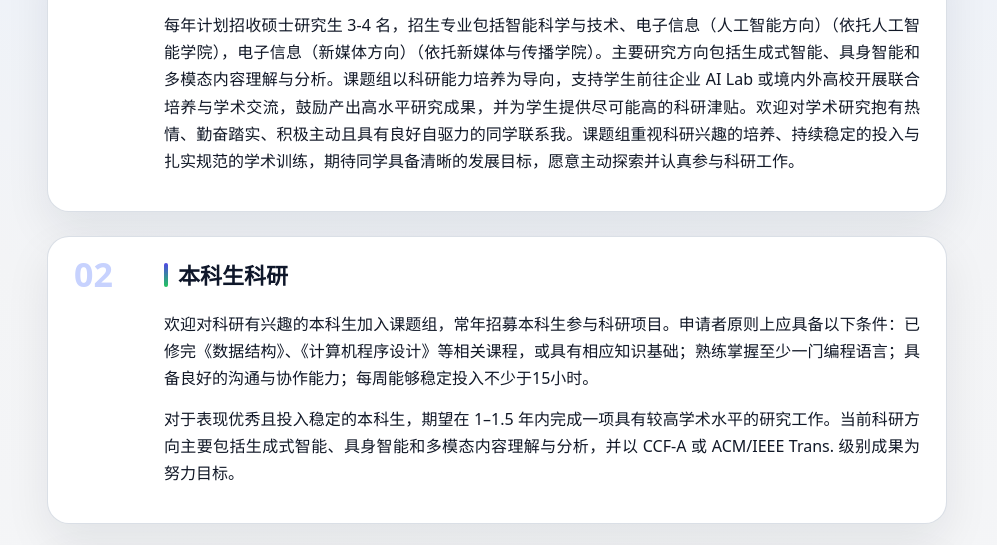
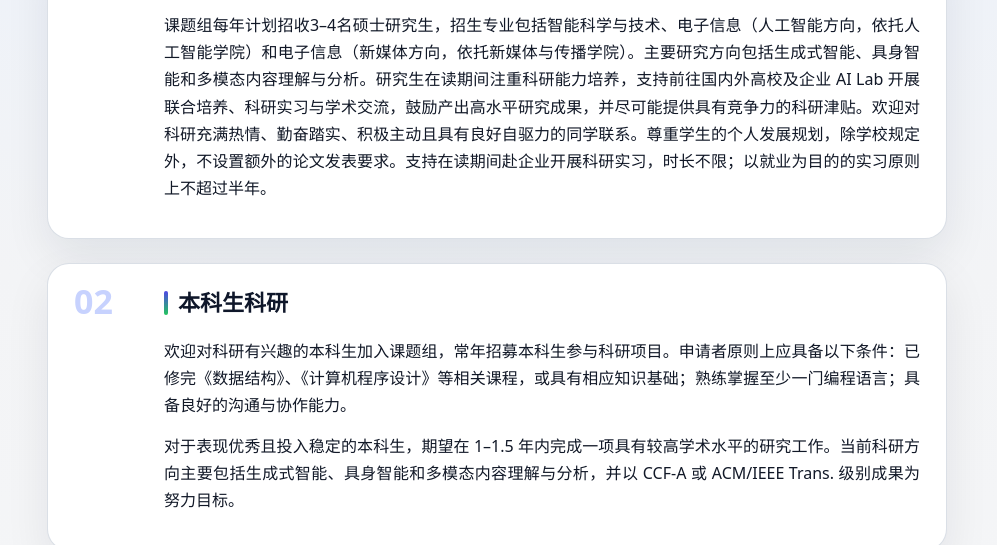
Before and after one commit to viktor-zhou/viktor-zhou.github.io, a plain HTML site: page admissions_zh.html in a window 1280 px wide. Shown: the part 625-1170 px from the top of the page, without its empty margins (143-1140 px from the left). Drawn offline with Linux system fonts and the light colour scheme.

Commit message:
Update admissions_zh.html

```diff
--- a/admissions_zh.html
+++ b/admissions_zh.html
@@ -50,7 +50,7 @@
       <p class="admissions-number" aria-hidden="true">01</p>
       <div>
         <h2 id="graduate-heading">研究生招生</h2>
-        <p>每年计划招收硕士研究生 3-4 名，招生专业包括智能科学与技术、电子信息（人工智能方向）（依托人工智能学院），电子信息（新媒体方向）（依托新媒体与传播学院）。主要研究方向包括生成式智能、具身智能和多模态内容理解与分析。课题组以科研能力培养为导向，支持学生前往企业 AI Lab 或境内外高校开展联合培养与学术交流，鼓励产出高水平研究成果，并为学生提供尽可能高的科研津贴。欢迎对学术研究抱有热情、勤奋踏实、积极主动且具有良好自驱力的同学联系我。课题组重视科研兴趣的培养、持续稳定的投入与扎实规范的学术训练，期待同学具备清晰的发展目标，愿意主动探索并认真参与科研工作。</p>
+        <p>课题组每年计划招收3–4名硕士研究生，招生专业包括智能科学与技术、电子信息（人工智能方向，依托人工智能学院）和电子信息（新媒体方向，依托新媒体与传播学院）。主要研究方向包括生成式智能、具身智能和多模态内容理解与分析。研究生在读期间注重科研能力培养，支持前往国内外高校及企业 AI Lab 开展联合培养、科研实习与学术交流，鼓励产出高水平研究成果，并尽可能提供具有竞争力的科研津贴。欢迎对科研充满热情、勤奋踏实、积极主动且具有良好自驱力的同学联系。尊重学生的个人发展规划，除学校规定外，不设置额外的论文发表要求。支持在读期间赴企业开展科研实习，时长不限；以就业为目的的实习原则上不超过半年。</p>
       </div>
     </section>
 
@@ -58,7 +58,7 @@
       <p class="admissions-number" aria-hidden="true">02</p>
       <div>
         <h2 id="undergraduate-heading">本科生科研</h2>
-        <p>欢迎对科研有兴趣的本科生加入课题组，常年招募本科生参与科研项目。申请者原则上应具备以下条件：已修完《数据结构》、《计算机程序设计》等相关课程，或具有相应知识基础；熟练掌握至少一门编程语言；具备良好的沟通与协作能力；每周能够稳定投入不少于15小时。</p>
+        <p>欢迎对科研有兴趣的本科生加入课题组，常年招募本科生参与科研项目。申请者原则上应具备以下条件：已修完《数据结构》、《计算机程序设计》等相关课程，或具有相应知识基础；熟练掌握至少一门编程语言；具备良好的沟通与协作能力。</p>
         <p>对于表现优秀且投入稳定的本科生，期望在 1–1.5 年内完成一项具有较高学术水平的研究工作。当前科研方向主要包括生成式智能、具身智能和多模态内容理解与分析，并以 CCF-A 或 ACM/IEEE Trans. 级别成果为努力目标。</p>
       </div>
     </section>
```
